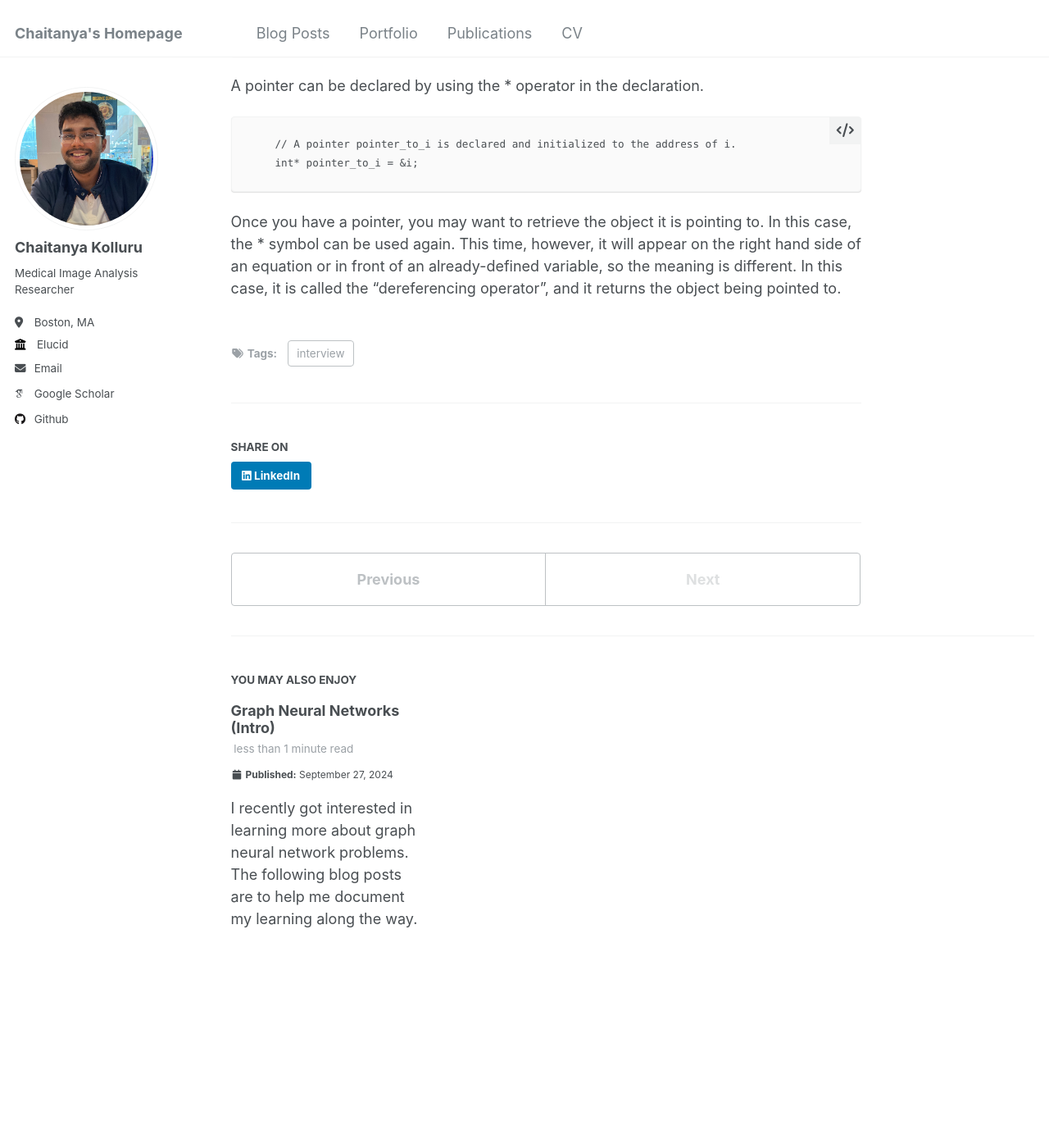
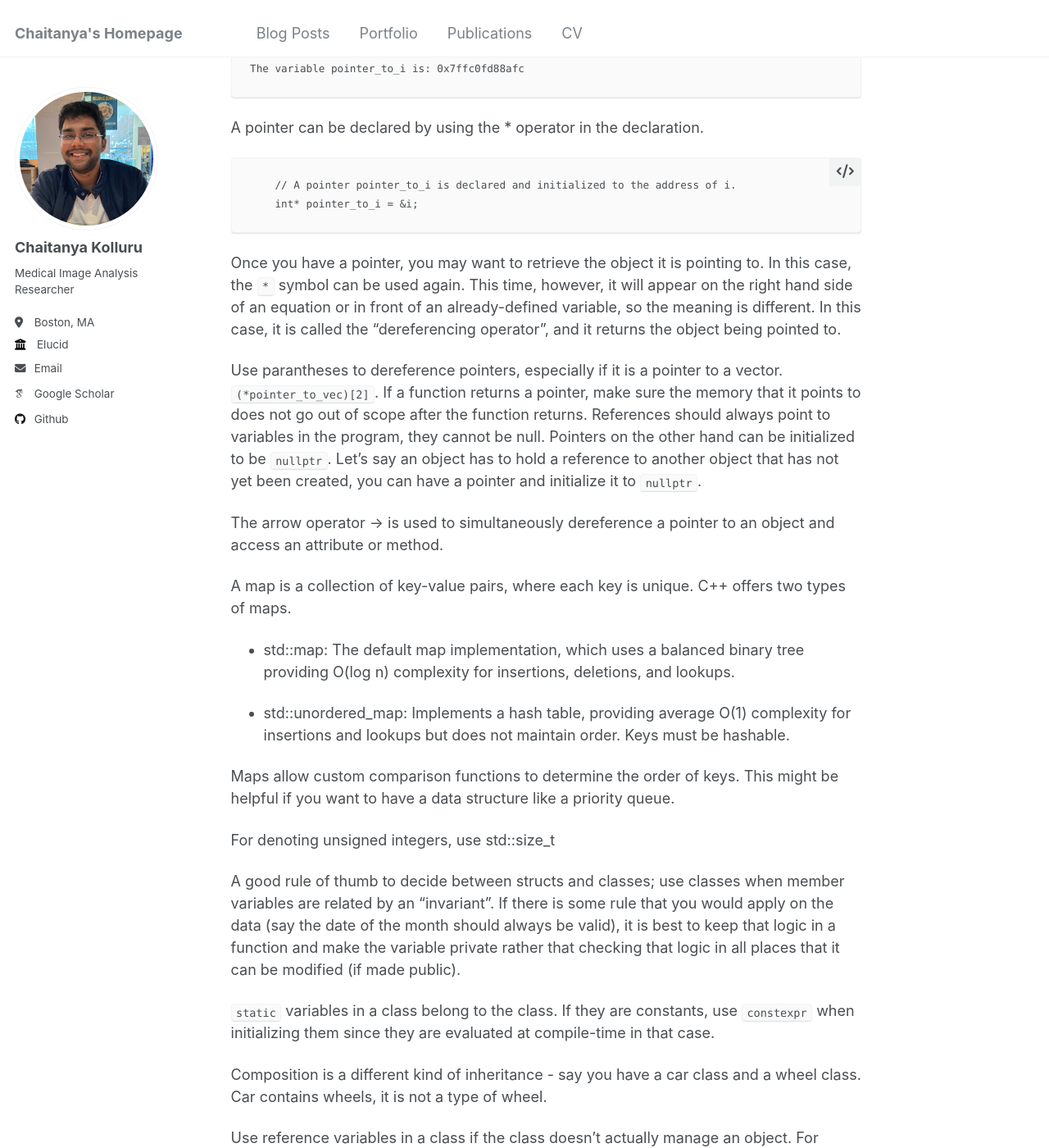
Before and after one commit to ckolluru/ckolluru.github.io, a Jekyll site: the page built from _posts/2024-09-29-interview-prep.md, in a window 1280 px wide and 1400 px high, scrolled down 807 px. Shown: the whole window at 82% size. Built offline with Jekyll 4.4.1, drawn with Linux system fonts in a browser that asks for light colours; some web fonts are replaced; some of the changed text lies outside the part shown.

Commit message:
More interview prep (c++) stuff

````diff
--- a/_posts/2024-09-29-interview-prep.md
+++ b/_posts/2024-09-29-interview-prep.md
@@ -7,6 +7,8 @@ tags:
 ---
 
 Some pointers (pun intended) for C++ interviews.
+
+The best reference guidelines are published here: [C++ guidelines by Bjarne Stroustrup](https://isocpp.github.io/CppCoreGuidelines/CppCoreGuidelines)
 
 For the `&` symbol, if it appears on the left side of an equation (e.g. when declaring a variable), it means that the variable is declared as a reference. If the `&` appears on the right side of an equation, or before a previously defined variable, it is used to return a memory address.
 
@@ -39,4 +41,54 @@ A pointer can be declared by using the * operator in the declaration.
     int* pointer_to_i = &i;
 ```
 
-Once you have a pointer, you may want to retrieve the object it is pointing to. In this case, the * symbol can be used again. This time, however, it will appear on the right hand side of an equation or in front of an already-defined variable, so the meaning is different. In this case, it is called the "dereferencing operator", and it returns the object being pointed to.
+Once you have a pointer, you may want to retrieve the object it is pointing to. In this case, the `*` symbol can be used again. This time, however, it will appear on the right hand side of an equation or in front of an already-defined variable, so the meaning is different. In this case, it is called the "dereferencing operator", and it returns the object being pointed to.
+
+Use parantheses to dereference pointers, especially if it is a pointer to a vector. `(*pointer_to_vec)[2]`. If a function returns a pointer, make sure the memory that it points to does not go out of scope after the function returns. References should always point to variables in the program, they cannot be null. Pointers on the other hand can be initialized to be `nullptr`. Let's say an object has to hold a reference to another object that has not yet been created, you can have a pointer and initialize it to `nullptr`.
+
+The arrow operator -> is used to simultaneously dereference a pointer to an object and access an attribute or method.
+
+A map is a collection of key-value pairs, where each key is unique. C++ offers two types of maps.
+
+- std::map: The default map implementation, which uses a balanced binary tree providing O(log n) complexity for insertions, deletions, and lookups.
+
+- std::unordered_map: Implements a hash table, providing average O(1) complexity for insertions and lookups but does not maintain order. Keys must be hashable.
+
+Maps allow custom comparison functions to determine the order of keys. This might be helpful if you want to have a data structure like a priority queue.
+
+For denoting unsigned integers, use std::size_t
+
+A good rule of thumb to decide between structs and classes; use classes when member variables are related by an "invariant". If there is some rule that you would apply on the data (say the date of the month should always be valid), it is best to keep that logic in a function and make the variable private rather that checking that logic in all places that it can be modified (if made public).
+
+`static` variables in a class belong to the class. If they are constants, use `constexpr` when initializing them since they are evaluated at compile-time in that case.
+
+Composition is a different kind of inheritance - say you have a car class and a wheel class. Car contains wheels, it is not a type of wheel.
+
+Use reference variables in a class if the class doesn't actually manage an object. For instance see this example.
+
+```
+class LineSegment {
+public:
+    // Assume some properties and methods
+};
+
+class Circle {
+public:
+    Circle(LineSegment& radius) : radius_(radius) { }
+
+    double Area() {
+        // Use radius_ to calculate area, if necessary
+        return 3.14 * (/* some calculation using radius_ */);
+    }
+
+private:
+    LineSegment& radius_; // Reference to an existing LineSegment
+};
+
+int main() {
+    LineSegment myRadius;
+    Circle myCircle(myRadius); // Pass existing LineSegment
+    return 0;
+}
+
+```
+Using a reference indicates that the Circle does not own the LineSegment. This is important for conveying the design intent. The Circle uses the LineSegment, but it does not manage its lifetime (i.e., it doesn't delete or create it). This can help prevent memory management issues.
````
